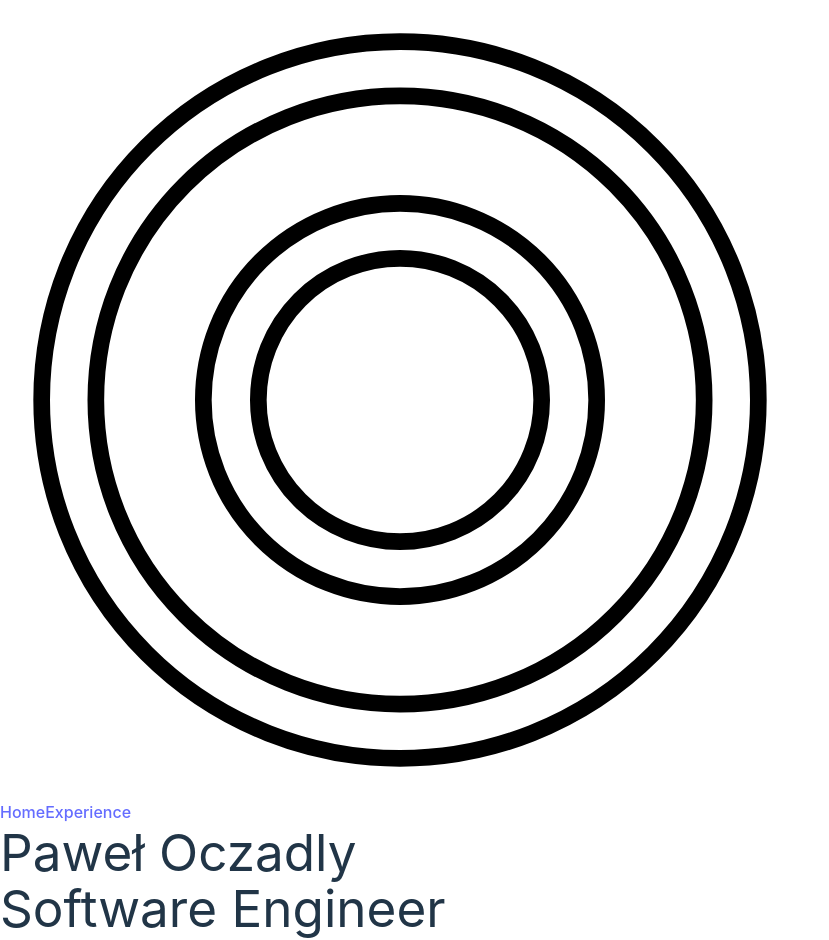
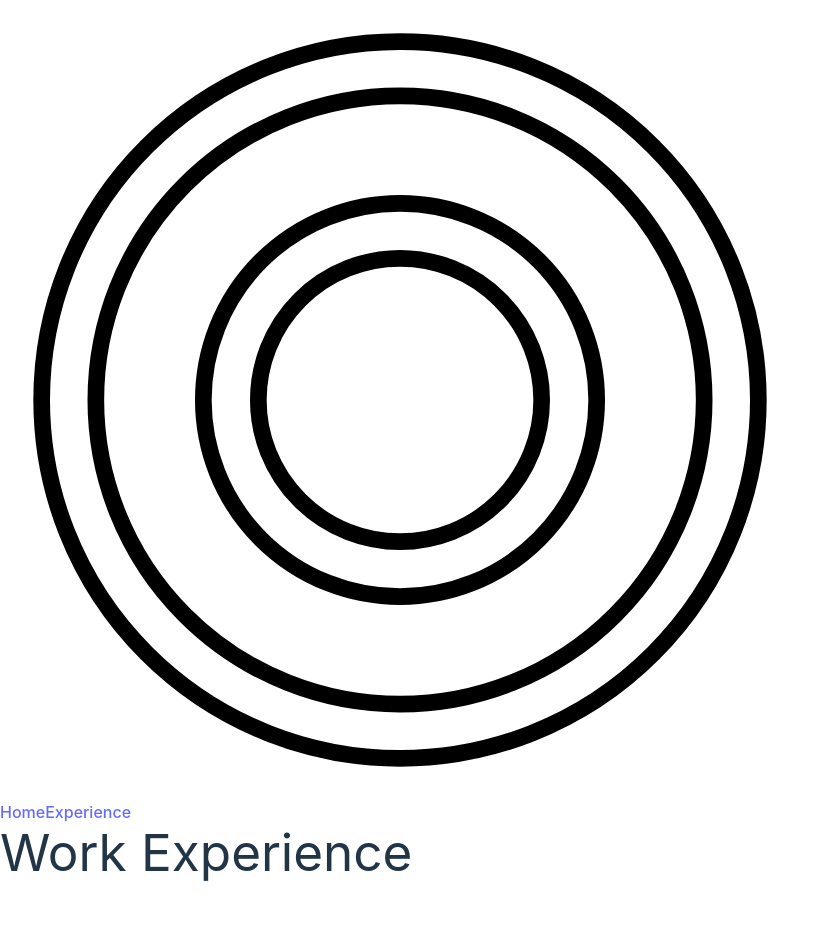
Before and after one commit to Pawlllosss/online-business-card, a React (Vite) app: page /about in a window 1280 px wide. Shown: the top 940 px of the page, without its empty margins (0-829 px from the left). After the commit the page ends 883 px from the top, so only its background shows below. Built offline with nearby package versions, Linux system fonts and the light colour scheme.

Commit message:
Routing, About placeholder, Navbar colour based on activity

```diff
--- /dev/null
+++ b/src/About.tsx
@@ -0,0 +1,7 @@
+const About = () => {
+    return <div className="flex flex-1 h-[60vh] items-center justify-center flex-row space-x-20">
+        <h1>Work Experience</h1>
+    </div>
+}
+
+export default About;
--- a/src/App.tsx
+++ b/src/App.tsx
@@ -1,14 +1,21 @@
 import './App.css'
 import Content from "./Content.tsx";
 import Nav from "./Nav.tsx";
+import {BrowserRouter, Route, Routes} from 'react-router-dom'
+import About from "./About.tsx";
 
 function App() {
 
     return (
         <div className="h-screen w-screen  flex flex-col">
-            <Nav/>
-            <Content/>
-            {/*<Footer/>*/}
+            <BrowserRouter>
+                <Nav/>
+                <Routes>
+                    <Route path='/' element={<Content/>}/>
+                    <Route path='/about' element={<About/>}/>
+                </Routes>
+                {/*<Footer/>*/}
+            </BrowserRouter>
         </div>
     )
 }
--- a/src/Nav.tsx
+++ b/src/Nav.tsx
@@ -1,4 +1,5 @@
 import icon from "./assets/circle-of-fifths-svgrepo-com.svg"
+import {NavLink} from "react-router-dom";
 
 const Nav = () => {
     return <nav className="top-0">
@@ -12,10 +13,12 @@ const Nav = () => {
                     </div>
                     <div className="absolute right-0 hidden sm:ml-6 sm:block">
                         <div className="flex space-x-4">
-                            <a href="#" className="rounded-md bg-gray-900 px-3 py-2 text-sm font-medium text-white"
-                               aria-current="page">Home</a>
-                            <a href="#"
-                               className="rounded-md px-3 py-2 text-sm font-medium text-gray-300 hover:bg-gray-700 hover:text-white">Experience</a>
+                            <NavLink to="/"
+                                     className={({isActive}) => "rounded-md px-3 py-2 text-sm font-medium text-gray-300 hover:bg-gray-700 hover:text-white " + (isActive ? "bg-gray-900" : "bg-white")}
+                                     aria-current="page">Home</NavLink>
+                            <NavLink to="/about"
+                                     className={({isActive}) => "rounded-md px-3 py-2 text-sm font-medium text-gray-300 hover:bg-gray-700 hover:text-white " + (isActive ? "bg-gray-900" : "bg-white")}
+                            >Experience</NavLink>
                         </div>
                     </div>
                 </div>
```
